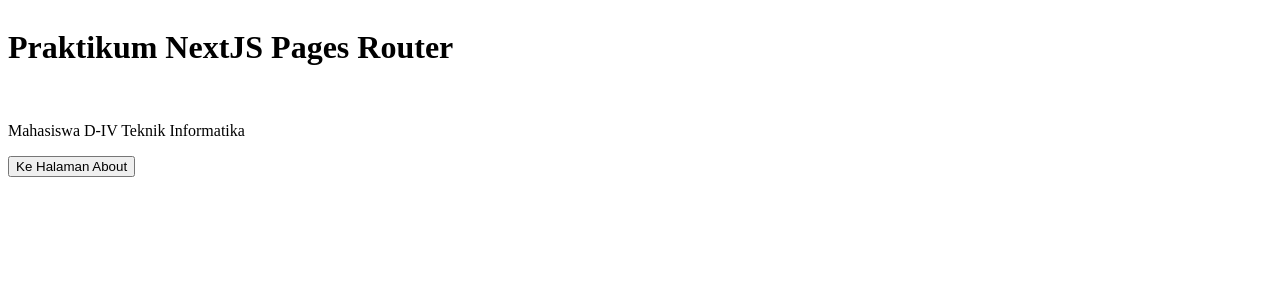
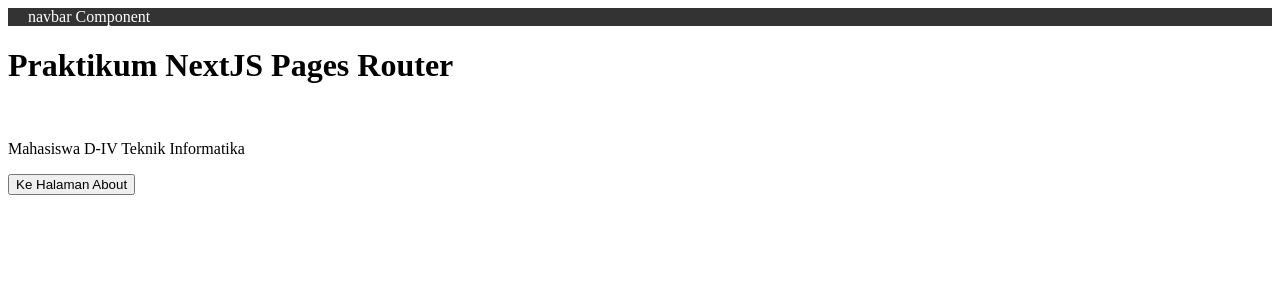
Before and after one commit to LuckyHaQi/Pemrograman-Berbasis-Framework, a Next.js app: page / in a window 1280 px wide. Shown: the top 300 px of the page. Built offline with nearby package versions, Linux system fonts and the light colour scheme.

Commit message:
feat: implement navbar on home page

```diff
--- a/src/pages/index.tsx
+++ b/src/pages/index.tsx
@@ -3,12 +3,14 @@
 import { Inter } from 'next/font/google'
 import styles from '@/styles/Home.module.css'
 import Link from 'next/link'
+import Navbar from '@/components/layouts/navbar'
 
 const inter = Inter({ subsets: ['latin'] })
 
 export default function Home() {
   return (
     <div>
+      <Navbar />
       <h1>Praktikum NextJS Pages Router</h1> <br />
       <p>Mahasiswa D-IV Teknik Informatika</p>
 
```
